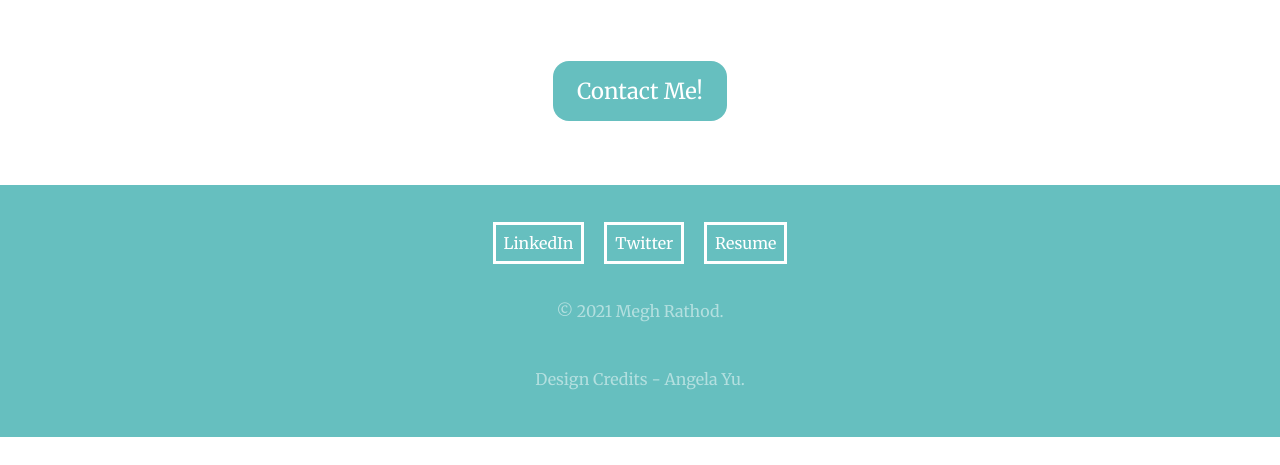
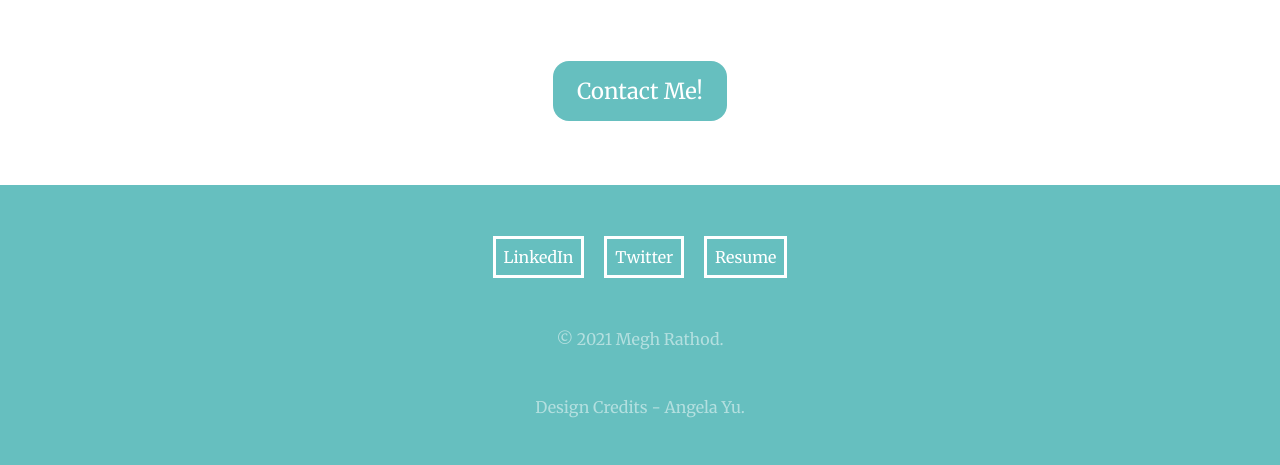
Before and after one commit to meghrathod/meghrathod.github.io.old, a plain HTML site: page index.html in a window 1280 px wide. Shown: the part 2405-2870 px from the top of the page. Before the commit the page ends 2842 px from the top, so only its background shows below. Drawn offline with Linux system fonts and the light colour scheme.

Commit message:
solved line height for bottom links

```diff
--- a/style/style.css
+++ b/style/style.css
@@ -145,9 +145,11 @@ hr{
     margin: 0 0.5rem;
     text-decoration: none;
     color: white;
+    line-height: 3;
     border: solid;
     border-color: white;
     padding: 0.5rem;
+    width: 100%;
 }
 
 .bottom-container>a:hover{
```
